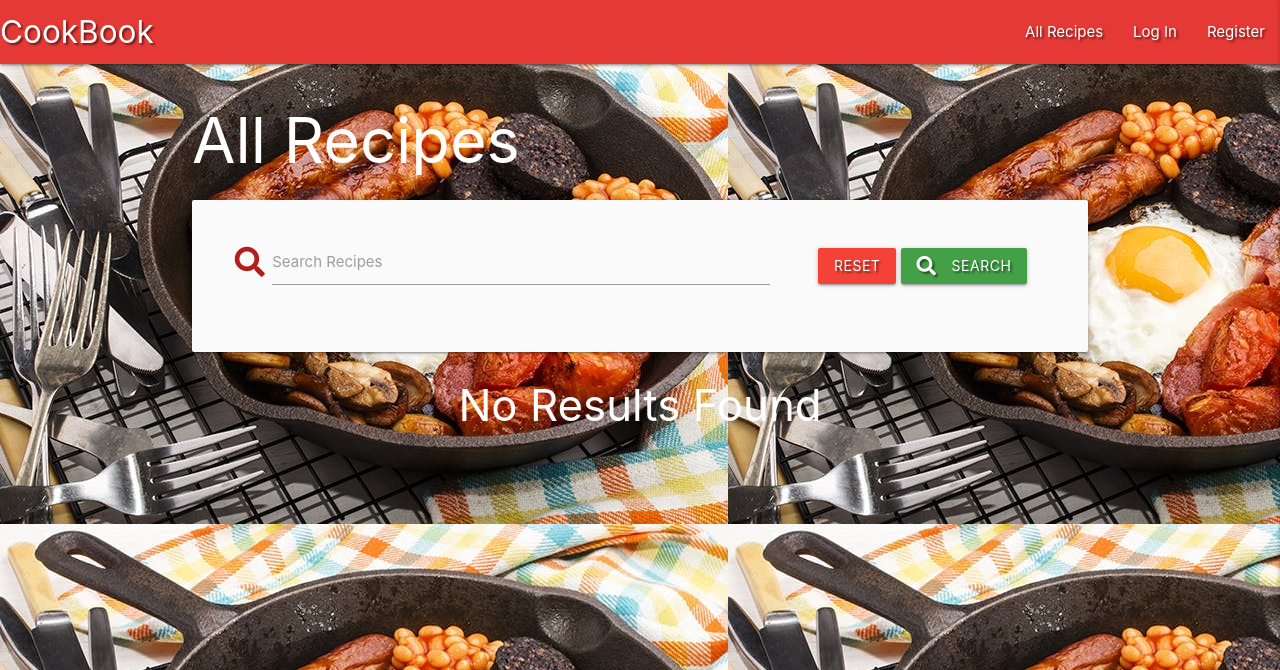
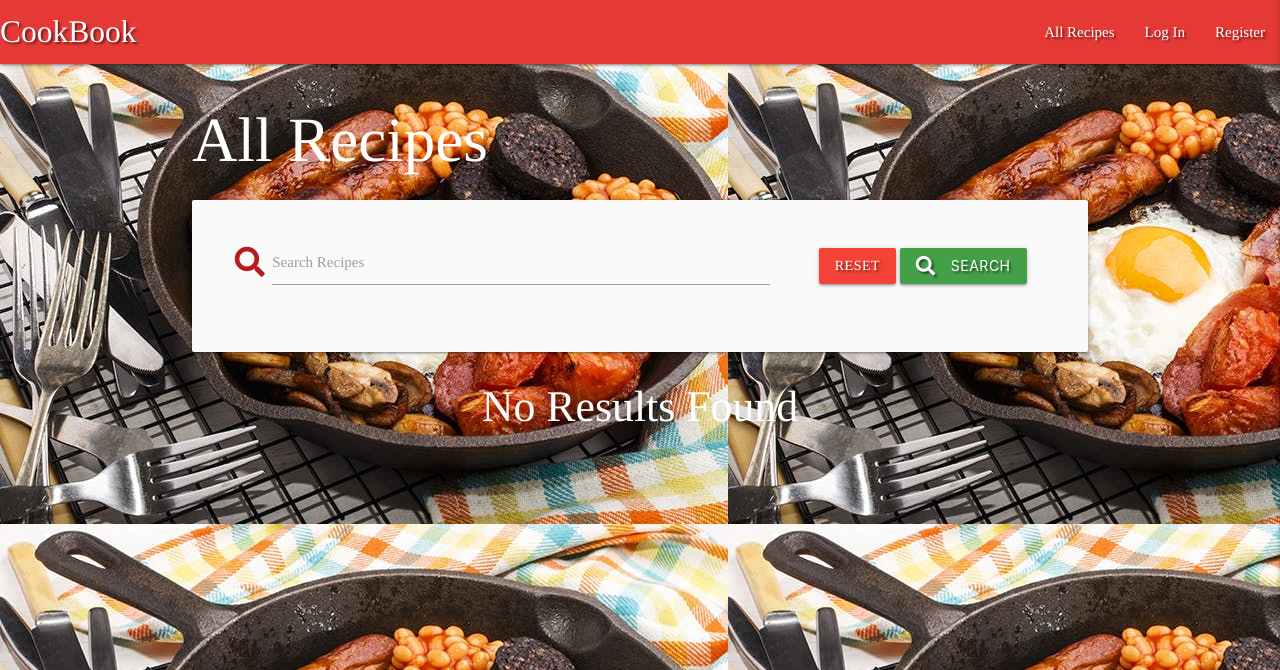
Before and after one commit to dylanocallaghan/M-S-3, a Flask app: page / in a window 1280 px wide. Shown: the top 670 px of the page. Run offline with Flask 2, Linux system fonts and the light colour scheme; data that the repository does not hold is empty; some libraries are stand-ins or nearby versions.

Commit message:
continued readme file

```diff
--- a/static/css/style.css
+++ b/static/css/style.css
@@ -1,3 +1,7 @@
+body{
+    font-family: 'Times', serif !important;
+}
+
 .text-shadow{
     text-shadow: 2px 2px 2px rgba(0, 0, 0, .5);
 }
```
Also changed, not shown: README.md.
